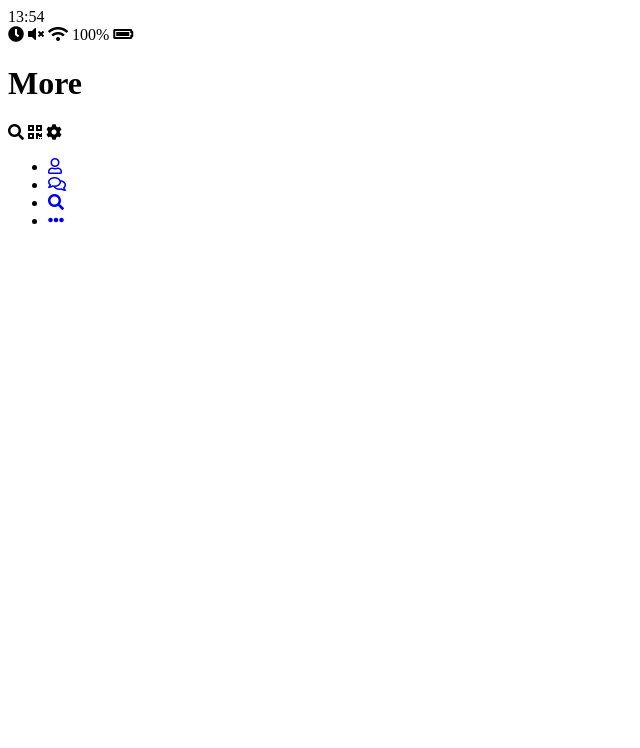
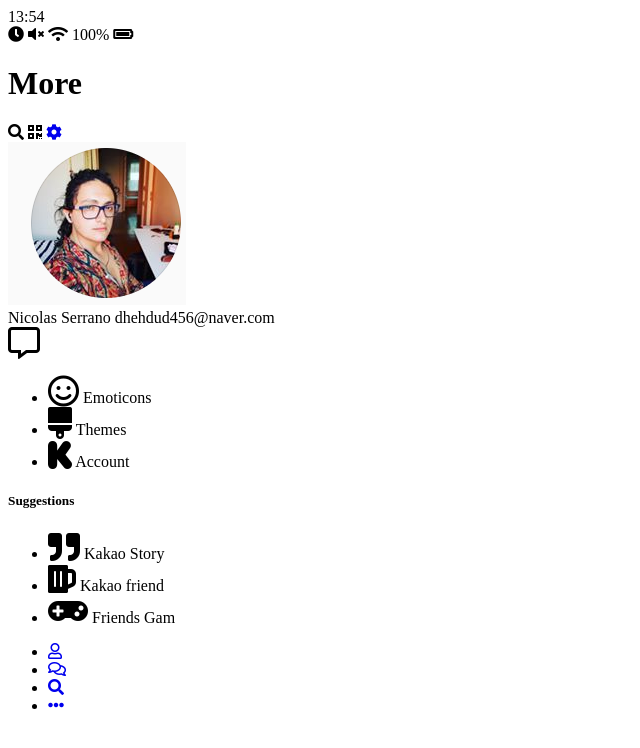
Before and after one commit to ohdoyoung/kakao-clone-2.0, a plain HTML site: page more.html in a window 1280 px wide. Shown: the whole page, without its empty margins (0-640 px from the left). Drawn offline with Linux system fonts and the light colour scheme.

Commit message:
Update more.html

```diff
--- a/more.html
+++ b/more.html
@@ -35,10 +35,81 @@
           <i class="fas fa-qrcode"></i>
         </span>
         <span class="header__icon">
-          <i class="fas fa-cog"></i>
+          <a href="settings.html">
+            <i class="fas fa-cog"></i>
+          </a>
         </span>
       </div>
     </header>
+    <main class="more">
+      <header class="more__header">
+        <div class="friends__friend friend friend--lg">
+          <div class="friend__column">
+            <img src="images/img.PNG" class="g-avatar friend__avatar" />
+            <div class="friends__content">
+              <span class="friend__name">
+                Nicolas Serrano
+              </span>
+              <span class="friend__status">
+                dhehdud456@naver.com
+              </span>
+            </div>
+          </div>
+          <div class="friend__column">
+            <i class="far fa-comment-alt fa-2x"></i>
+          </div>
+        </div>
+        <ul class="more__btn-list">
+          <li class="more__btn">
+            <span class="more__btn-icon">
+              <i class="far fa-smile fa-2x"></i>
+            </span>
+            <span class="more__btn-title">
+              Emoticons
+            </span>
+          </li>
+          <li class="more__btn">
+            <span class="more__btn-icon">
+              <i class="fas fa-brush fa-2x"></i>
+            </span>
+            <span class="more__btn-title">
+              Themes
+            </span>
+          </li>
+          <li class="more__btn">
+            <span class="more__btn-icon">
+              <i class="fab fa-kickstarter-k fa-2x"></i>
+            </span>
+            <span class="more__btn-title">
+              Account
+            </span>
+          </li>
+        </ul>
+      </header>
+      <section class="more__suggestions">
+        <h5 class="more__title">Suggestions</h5>
+        <ul class="more__suggestions-list">
+          <li class="more__suggestion suggestion">
+            <span class="suggestion__icon">
+              <i class="fas fa-quote-right fa-2x"></i>
+            </span>
+            <span class="suggestion_title">Kakao Story</span>
+          </li>
+          <li class="more__suggestion suggestion">
+            <span class="suggestion__icon">
+              <i class="fas fa-beer fa-2x"></i>
+            </span>
+            <span class="suggestion_title">Kakao friend</span>
+          </li>
+          <li class="more__suggestion suggestion">
+            <span class="suggestion__icon">
+              <i class="fas fa-gamepad fa-2x"></i>
+            </span>
+            <span class="suggestion_title">Friends Gam</span>
+          </li>
+        </ul>
+      </section>
+    </main>
     <nav class="nav">
       <ul class="nav__list">
         <li class="nav_list-item">
```
